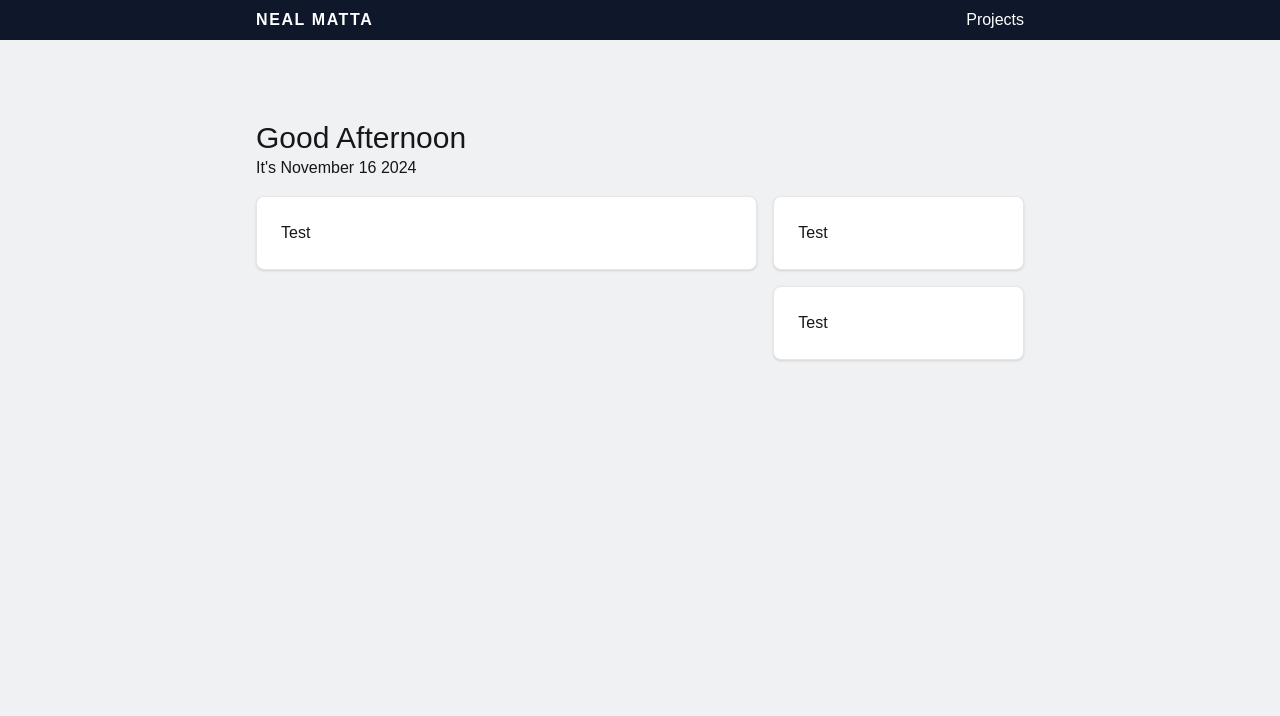
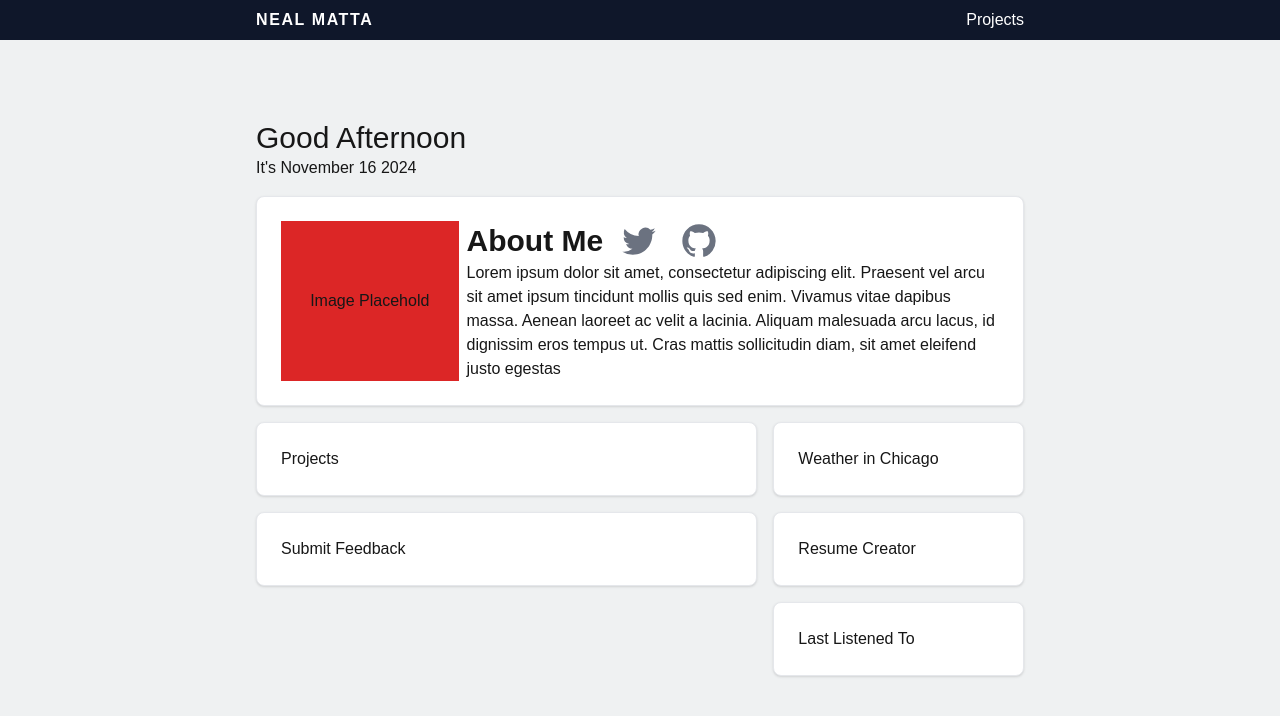
Before and after one commit to NealMatta/personal-website, a Next.js app: page / in a window 1280 px wide. Shown: the top 716 px of the page. Built offline with nearby package versions, Linux system fonts and the light colour scheme.

Commit message:
I got the general layout done. I need to figure out the social links though

```diff
--- a/app/layout.tsx
+++ b/app/layout.tsx
@@ -2,6 +2,10 @@
 
 import '@/src/styles/globals.css';
 import NavBar from '@/src/components/navigation/NavBar';
+
+// import { FontAwesomeIcon } from '@fortawesome/react-fontawesome';
+// import { faGithub, faLinkedin } from '@fortawesome/free-brands-svg-icons';
+// import { faLink } from '@fortawesome/free-solid-svg-icons';
 
 export const metadata: Metadata = {
   title: 'Neal Matta',
--- a/app/page.tsx
+++ b/app/page.tsx
@@ -1,19 +1,30 @@
 import About from '@/src/components/About/About';
+import BasicCard from '@/src/components/card/BasicCard';
+
 export default function Home() {
   return (
-    <div className="container mt-20">
+    <div className="container mt-5 md:mt-20">
       <div className="mb-4">
         <h1 className="text-3xl">Good Afternoon</h1>
         {/* Morning, Afternoon, and Evening changes depending on time */}
         <h3>It&apos;s November 16 2024</h3>
       </div>
+
+      <div className="flex">
+        <div className="w-full">
+          <About />
+        </div>
+      </div>
+
       <div className="flex flex-col md:flex-row md:gap-4">
         <div className="w-full md:w-2/3">
-          <About />
+          <BasicCard>Projects</BasicCard>
+          <BasicCard>Submit Feedback</BasicCard>
         </div>
         <div className="w-full md:w-1/3">
-          <About />
-          <About />
+          <BasicCard>Weather in Chicago</BasicCard>
+          <BasicCard>Resume Creator</BasicCard>
+          <BasicCard>Last Listened To</BasicCard>
         </div>
       </div>
     </div>
--- a/package.json
+++ b/package.json
@@ -9,6 +9,8 @@
     "lint": "next lint"
   },
   "dependencies": {
+    "@fortawesome/free-brands-svg-icons": "^6.6.0",
+    "@fortawesome/free-solid-svg-icons": "^6.6.0",
     "next": "15.0.3",
     "react": "19.0.0-rc-66855b96-20241106",
     "react-dom": "19.0.0-rc-66855b96-20241106"
--- a/src/components/About/About.tsx
+++ b/src/components/About/About.tsx
@@ -1,5 +1,40 @@
 import BasicCard from '../card/BasicCard';
+import SocialLinks from './SocialLinks';
+// import Image from 'next/image';
 
 export default function About() {
-  return <BasicCard>Test</BasicCard>;
+  return (
+    <BasicCard>
+      <div className="flex gap-2">
+        <div className="w-1/4 bg-red-600">
+          <div className="flex h-full items-center justify-center ">
+            <p>Image Placehold</p>
+          </div>
+          {/* <Image
+            className=""
+            src="/next.svg"
+            alt="Next.js logo"
+            width={50}
+            height={50}
+            priority
+          /> */}
+        </div>
+        <div className="w-3/4">
+          <div className="flex flex-col">
+            <div className="flex gap-4 items-center ">
+              <h1 className="font-bold text-3xl">About Me </h1>
+              <SocialLinks />
+            </div>
+            <div>
+              Lorem ipsum dolor sit amet, consectetur adipiscing elit. Praesent
+              vel arcu sit amet ipsum tincidunt mollis quis sed enim. Vivamus
+              vitae dapibus massa. Aenean laoreet ac velit a lacinia. Aliquam
+              malesuada arcu lacus, id dignissim eros tempus ut. Cras mattis
+              sollicitudin diam, sit amet eleifend justo egestas
+            </div>
+          </div>
+        </div>
+      </div>
+    </BasicCard>
+  );
 }
--- /dev/null
+++ b/src/components/About/SocialLinks.tsx
@@ -0,0 +1,46 @@
+import React from 'react';
+
+const social = [{ pathValue: '' }];
+
+export default function SocialLinks() {
+  return (
+    <>
+      <ul className="flex justify-center space-x-5">
+        <li>
+          <a
+            href="#"
+            className="text-gray-500 hover:text-gray-900 dark:hover:text-white dark:text-gray-400"
+          >
+            <svg
+              className="w-10 h-10"
+              fill="currentColor"
+              viewBox="0 0 24 24"
+              aria-hidden="true"
+            >
+              <path d="M8.29 20.251c7.547 0 11.675-6.253 11.675-11.675 0-.178 0-.355-.012-.53A8.348 8.348 0 0022 5.92a8.19 8.19 0 01-2.357.646 4.118 4.118 0 001.804-2.27 8.224 8.224 0 01-2.605.996 4.107 4.107 0 00-6.993 3.743 11.65 11.65 0 01-8.457-4.287 4.106 4.106 0 001.27 5.477A4.072 4.072 0 012.8 9.713v.052a4.105 4.105 0 003.292 4.022 4.095 4.095 0 01-1.853.07 4.108 4.108 0 003.834 2.85A8.233 8.233 0 012 18.407a11.616 11.616 0 006.29 1.84"></path>
+            </svg>
+          </a>
+        </li>
+        <li>
+          <a
+            href="#"
+            className="text-gray-500 hover:text-gray-900 dark:hover:text-white dark:text-gray-400"
+          >
+            <svg
+              className="w-10 h-10"
+              fill="currentColor"
+              viewBox="0 0 24 24"
+              aria-hidden="true"
+            >
+              <path
+                fill-rule="evenodd"
+                d="M12 2C6.477 2 2 6.484 2 12.017c0 4.425 2.865 8.18 6.839 9.504.5.092.682-.217.682-.483 0-.237-.008-.868-.013-1.703-2.782.605-3.369-1.343-3.369-1.343-.454-1.158-1.11-1.466-1.11-1.466-.908-.62.069-.608.069-.608 1.003.07 1.531 1.032 1.531 1.032.892 1.53 2.341 1.088 2.91.832.092-.647.35-1.088.636-1.338-2.22-.253-4.555-1.113-4.555-4.951 0-1.093.39-1.988 1.029-2.688-.103-.253-.446-1.272.098-2.65 0 0 .84-.27 2.75 1.026A9.564 9.564 0 0112 6.844c.85.004 1.705.115 2.504.337 1.909-1.296 2.747-1.027 2.747-1.027.546 1.379.202 2.398.1 2.651.64.7 1.028 1.595 1.028 2.688 0 3.848-2.339 4.695-4.566 4.943.359.309.678.92.678 1.855 0 1.338-.012 2.419-.012 2.747 0 .268.18.58.688.482A10.019 10.019 0 0022 12.017C22 6.484 17.522 2 12 2z"
+                clip-rule="evenodd"
+              ></path>
+            </svg>
+          </a>
+        </li>
+      </ul>
+    </>
+  );
+}
```
Also changed, not shown: 1 other file (tests, documents, lock files or other folders).
